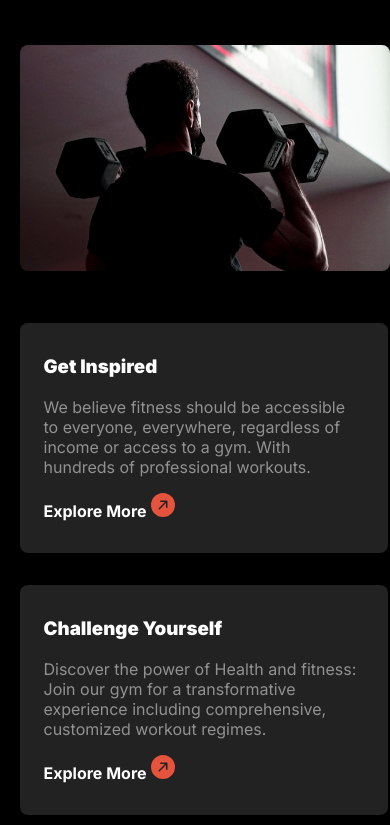
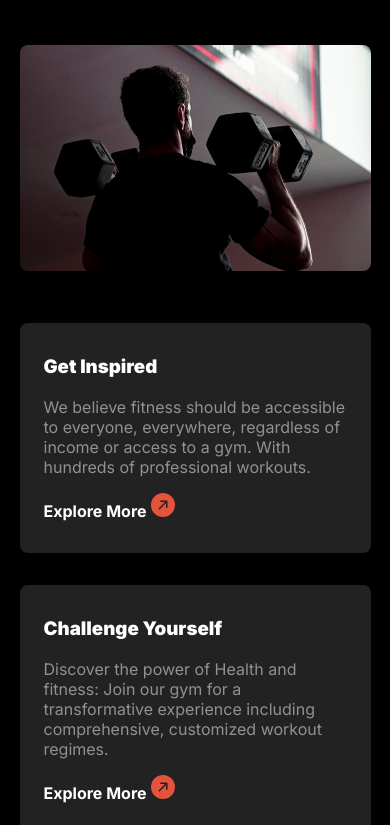
Before and after one commit to zsnahid/PH-Assignment-02, a plain HTML site: page index.html in a window 390 px wide. Shown: the part 5020-5845 px from the top of the page. Drawn offline with Linux system fonts and the light colour scheme; a web font is replaced by a local one.

Commit message:
fixed unique section overflow

```diff
--- a/styles/responsive.css
+++ b/styles/responsive.css
@@ -141,9 +141,14 @@
     }
 
     .unique-section-img {
-        width: 370px;
+        width: 100%;
         height: 226px;
         object-fit: cover;
         object-position: 0 60%;
     }
+
+    .unique-section-card {
+        width: 100%;
+        box-sizing: border-box;
+    }
 }
--- a/styles/style.css
+++ b/styles/style.css
@@ -409,7 +409,6 @@ footer>hr {
     grid-template-columns: repeat(2, 1fr);
     grid-template-rows: repeat(2, 45px);
     gap: 0.5rem;
-    box-sizing: border-box;
 }
 
 .four-fields input,
```
